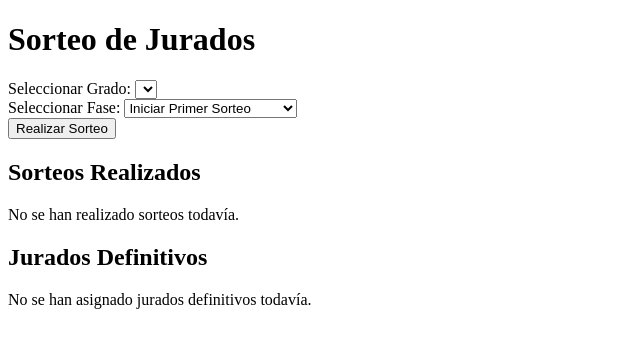
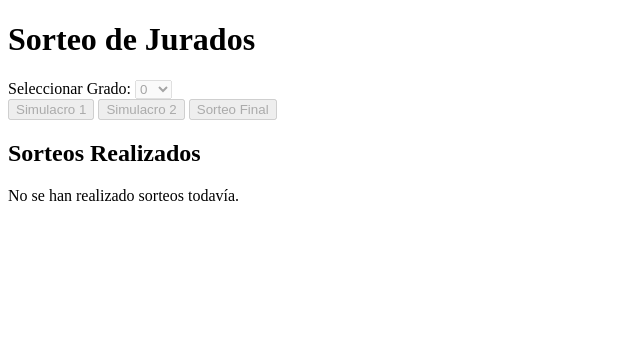
Before and after one commit to JoAnVaR/Votacion, a Flask app: page /sorteo_jurados in a window 1280 px wide. Shown: the top 348 px of the page, without its empty margins (0-640 px from the left). Run offline with Flask 3, Linux system fonts and the light colour scheme; lists and menus that the app fills with data are empty.

Commit message:
Actualizacion

```diff
--- a/app.py
+++ b/app.py
@@ -1,5 +1,5 @@
 #Importacion y configuracion inicial
-from flask import Flask, render_template, request, redirect, url_for, session
+from flask import Flask, render_template, request, redirect, url_for, session, flash
 from flask_sqlalchemy import SQLAlchemy
 from datetime import datetime
 
@@ -37,7 +37,7 @@
     id = db.Column(db.Integer, primary_key=True)
     grado = db.Column(db.String(20), nullable=False)
     seccion = db.Column(db.String(10), nullable=False)
-    mesa_numero = db.Column(db.String(20), nullable=False)  # Guardamos solo el número de mesa por ahora
+    mesa_numero = db.Column(db.String(20), nullable=False)
 
 class Jurado(db.Model):
     id = db.Column(db.Integer, primary_key=True)
@@ -78,14 +78,15 @@
     seccion = db.Column(db.String(10), nullable=False)
     propuesta = db.Column(db.Text, nullable=False)
 
+
 class Reemplazo(db.Model):
     id = db.Column(db.Integer, primary_key=True)
     jurado_original_id = db.Column(db.Integer, db.ForeignKey('jurado.id'), nullable=False)
+    jurado_original = db.relationship('Jurado', foreign_keys=[jurado_original_id])
     jurado_reemplazo_id = db.Column(db.Integer, db.ForeignKey('jurado.id'), nullable=False)
-    razon = db.Column(db.String(200), nullable=False)
+    jurado_reemplazo = db.relationship('Jurado', foreign_keys=[jurado_reemplazo_id])
+    razon = db.Column(db.String(255), nullable=False)
     fecha = db.Column(db.DateTime, nullable=False, default=datetime.utcnow)
-    jurado_original = db.relationship('Jurado', foreign_keys=[jurado_original_id], backref='reemplazos_origen')
-    jurado_reemplazo = db.relationship('Jurado', foreign_keys=[jurado_reemplazo_id], backref='reemplazos_destino')
 
 
 # Funciones para Poblar la Base de Datos y Asignar Mesas
@@ -124,40 +125,68 @@
     candidatos_ids = [c.id for c in candidatos]
     estudiantes = Estudiante.query.filter(Estudiante.grado == grado_especifico, Estudiante.id.notin_(candidatos_ids)).all()
     profesores = Profesor.query.all()
-    asignaciones_mesa = AsignacionMesa.query.all()  # Usamos AsignacionMesa
+    asignaciones_mesa = AsignacionMesa.query.all()
 
     sorteos = []
     remanentes = []
     seleccionados = set()
+    mesas_asignadas = set()  # Nuevo conjunto para rastrear mesas asignadas
+
+    # Crear un diccionario de estudiantes por seccion
+    estudiantes_por_seccion = {}
+    for estudiante in estudiantes:
+        if estudiante.seccion not in estudiantes_por_seccion:
+            estudiantes_por_seccion[estudiante.seccion] = []
+        estudiantes_por_seccion[estudiante.seccion].append(estudiante)
+
+    # Comprobar si hay suficientes secciones diferentes
+    secciones = list(estudiantes_por_seccion.keys())
+    if len(secciones) < 2:
+        raise ValueError("No hay suficientes secciones diferentes para realizar el sorteo.")
 
     for asignacion in asignaciones_mesa:
-        estudiantes_disponibles = [e for e in estudiantes if e.id not in seleccionados]
-        if len(estudiantes_disponibles) < 3:  # Asegurarse de que hay suficientes estudiantes disponibles
-            break
+        if asignacion.mesa_numero in mesas_asignadas:
+            continue  # Saltar mesas duplicadas
 
-        estudiantes_seleccionados = random.sample(estudiantes_disponibles, 2)
+        estudiantes_seleccionados = []
+        secciones_disponibles = list(estudiantes_por_seccion.keys())
+
+        # Seleccionar estudiantes de secciones diferentes
+        while len(estudiantes_seleccionados) < 2 and secciones_disponibles:
+            seccion = random.choice(secciones_disponibles)
+            if estudiantes_por_seccion[seccion]:
+                estudiante = random.choice(estudiantes_por_seccion[seccion])
+                estudiantes_por_seccion[seccion].remove(estudiante)
+                estudiantes_seleccionados.append(estudiante)
+            if not estudiantes_por_seccion[seccion]:
+                secciones_disponibles.remove(seccion)
+
         seleccionados.update(e.id for e in estudiantes_seleccionados)
 
-        remanente_disponible = [e for e in estudiantes_disponibles if e.id not in seleccionados]
+        # Seleccionar un estudiante remanente de cualquier sección disponible
+        remanente_disponible = [e for e in estudiantes if e.id not in seleccionados]
         remanente = random.choice(remanente_disponible)
         seleccionados.add(remanente.id)
 
         profesor_seleccionado = random.choice(profesores)
 
         sorteos.append({
+            "grado": grado_especifico,
+            "seccion": asignacion.seccion,
             "mesa_numero": asignacion.mesa_numero,
-            "estudiantes": [{"id": e.id, "nombre": e.nombre, "numero_documento": e.numero_documento} for e in estudiantes_seleccionados],
+            "estudiantes": [{"id": e.id, "nombre": e.nombre, "numero_documento": e.numero_documento, "seccion": e.seccion} for e in estudiantes_seleccionados],
             "profesor": {"id": profesor_seleccionado.id, "nombre": profesor_seleccionado.nombre, "numero_documento": profesor_seleccionado.numero_documento},
-            "remanente": {"id": remanente.id, "nombre": remanente.nombre, "numero_documento": remanente.numero_documento}
+            "remanente": {"id": remanente.id, "nombre": remanente.nombre, "numero_documento": remanente.numero_documento, "seccion": remanente.seccion}
         })
         remanentes.append({"id": remanente.id, "nombre": remanente.nombre, "numero_documento": remanente.numero_documento})
+        mesas_asignadas.add(asignacion.mesa_numero)  # Añadir mesa al conjunto de mesas asignadas
 
     for sorteo in sorteos:
         for estudiante in sorteo["estudiantes"]:
-            nuevo_jurado = Jurado(numero_documento=estudiante["numero_documento"], nombre=estudiante["nombre"], tipo_persona="Estudiante", id_mesa=0, sorteo=fase)  # id_mesa ajustado temporalmente
+            nuevo_jurado = Jurado(numero_documento=estudiante["numero_documento"], nombre=estudiante["nombre"], tipo_persona="Estudiante", id_mesa=sorteo["mesa_numero"], sorteo=fase)
             db.session.add(nuevo_jurado)
         profesor = sorteo["profesor"]
-        nuevo_jurado = Jurado(numero_documento=profesor["numero_documento"], nombre=profesor["nombre"], tipo_persona="Profesor", id_mesa=0, sorteo=fase)  # id_mesa ajustado temporalmente
+        nuevo_jurado = Jurado(numero_documento=profesor["numero_documento"], nombre=profesor["nombre"], tipo_persona="Profesor", id_mesa=sorteo["mesa_numero"], sorteo=fase)
         db.session.add(nuevo_jurado)
 
     for remanente in remanentes:
@@ -167,12 +196,11 @@
     db.session.commit()
     return sorteos, remanentes
 
-
 # Función para realizar reemplazo
 def reemplazar_jurado(jurado_id, remanente_id, razon):
     jurado = Jurado.query.get(jurado_id)
     remanente = Jurado.query.get(remanente_id)
-    if jurado and jurado.activo and remanente and remanente.activo:
+    if jurado and jurado.activo and remanente and not remanente.activo:  # Corrección: verificar que el remanente no esté activo
         # Marcar el jurado como inactivo
         jurado.activo = False
         db.session.add(jurado)
@@ -186,12 +214,14 @@
         reemplazo = Reemplazo(
             jurado_original_id=jurado.id,
             jurado_reemplazo_id=remanente.id,
-            razon=razon
+            razon=razon,
+            fecha=datetime.now()  # Asegurar que la fecha se registre correctamente
         )
         db.session.add(reemplazo)
         db.session.commit()
         return remanente
     return None
+
 
 # Rutas y Vistas
 
@@ -220,37 +250,32 @@
     jurados_definitivos = []  # Inicializamos jurados definitivos
 
     if request.method == 'POST' and not sorteos_realizados:
-        if 'grado' not in session or not session['grado']:
+        try:
             grado_especifico = request.form['grado']
             session['grado'] = grado_especifico
-        else:
-            grado_especifico = session['grado']
+        except KeyError:
+            grado_especifico = session.get('grado', '')
 
-        fase = request.form['fase']
+        fase = request.form.get('fase')
 
         if fase == 'Iniciar Primer Sorteo' and not fase_1_completado:
             sorteos, remanentes = realizar_sorteo(1, grado_especifico)
             session['fase'] = 1
-
         elif fase == 'Realizar Segundo Sorteo' and session.get('fase') == 1 and not fase_2_completado:
             sorteos, remanentes = realizar_sorteo(2, grado_especifico)
             session['fase'] = 2
-
         elif fase == 'Realizar Sorteo Definitivo' and session.get('fase') == 2 and not fase_3_completado:
             sorteos, remanentes = realizar_sorteo(3, grado_especifico)
             session.pop('fase', None)
 
-            return render_template('sorteo_jurados.html', grados=sorted(list(set(e.grado for e in Estudiante.query.all()))), sorteos=sorteos, remanentes=remanentes, fase=3, sorteos_realizados=True, fase_1_completado=fase_1_completado, fase_2_completado=fase_2_completado, fase_3_completado=fase_3_completado, jurados_definitivos=jurados_definitivos)
-
+        # Guardar sorteos en la sesión para mostrarlos después
         session['sorteos'] = sorteos
         session['remanentes'] = remanentes
 
-    else:
-        session.pop('sorteos', None)
-        session.pop('remanentes', None)
-        session.pop('fase', None)
-        session.pop('grado', None)
+        # Redireccionamos para actualizar la página y mostrar los resultados
+        return redirect(url_for('sorteo_jurados'))
 
+    # Cargar datos de la sesión si existen
     sorteos = session.get('sorteos', [])
     remanentes = session.get('remanentes', [])
     fase = session.get('fase', 0)
@@ -283,31 +308,31 @@
 # Ruta para Reemplazo de Jurados
 @app.route('/reemplazo_jurados', methods=['GET', 'POST'])
 def reemplazo_jurados():
-    # Obtener todos los jurados actuales del último sorteo excluyendo remanentes
-    jurados = Jurado.query.filter(Jurado.activo == True, Jurado.sorteo == 3, Jurado.id_mesa != 0).all()
-    # Obtener los remanentes del último sorteo
-    remanentes = Jurado.query.filter_by(activo=True, sorteo=3, id_mesa=0).all()
-    # Obtener los reemplazos realizados
+    if request.method == 'POST':
+        jurado_id = request.form['jurado_id']
+        remanente_id = request.form['remanente_id']
+        razon = request.form['razon']
+
+        # Llamar a la función de reemplazo
+        resultado_reemplazo = reemplazar_jurado(jurado_id, remanente_id, razon)
+
+        if resultado_reemplazo:
+            flash("Reemplazo realizado con éxito.", "success")
+        else:
+            flash("Error al realizar el reemplazo. Verifica los datos e intenta de nuevo.", "error")
+
+        return redirect(url_for('reemplazo_jurados'))
+
+    # Obtener los jurados activos del sorteo final (fase 3) excluyendo remanentes
+    jurados = Jurado.query.filter(Jurado.activo == True, Jurado.sorteo == 3, Jurado.tipo_persona != 'Remanente').all()
+
+    # Obtener los remanentes del sorteo final (fase 3)
+    remanentes = Jurado.query.filter(Jurado.activo == False, Jurado.sorteo == 3, Jurado.tipo_persona == 'Remanente').all()
+
     reemplazos = Reemplazo.query.all()
 
-    # Si es una solicitud POST, manejar el reemplazo de un jurado
-    if request.method == 'POST':
-        jurado_id = request.form.get('jurado_id')
-        remanente_id = request.form.get('remanente_id')
-        razon = request.form.get('razon')
+    return render_template('reemplazo_jurados.html', jurados=jurados, remanentes=remanentes, reemplazos=reemplazos)
 
-        nuevo_jurado = reemplazar_jurado(jurado_id, remanente_id, razon)
-        if nuevo_jurado:
-            mensaje = f"Jurado {nuevo_jurado.nombre} ha sido seleccionado como reemplazo por la razón: {razon}."
-        else:
-            mensaje = "No se pudo reemplazar el jurado."
-
-        jurados = Jurado.query.filter(Jurado.activo == True, Jurado.sorteo == 3, Jurado.id_mesa != 0).all()
-        remanentes = Jurado.query.filter_by(activo=True, sorteo=3, id_mesa=0).all()
-        reemplazos = Reemplazo.query.all()
-        return render_template('reemplazo_jurados.html', jurados=jurados, remanentes=remanentes, reemplazos=reemplazos, mensaje=mensaje)
-
-    return render_template('reemplazo_jurados.html', jurados=jurados, remanentes=remanentes, reemplazos=reemplazos)
 
 # Ruta para Registro de Testigos
 @app.route('/asignar_testigos', methods=['GET', 'POST'])
@@ -351,6 +376,7 @@
 
         # Asignar la mesa al grado y seccion
         asignacion_mesa = AsignacionMesa(grado=grado, seccion=seccion, mesa_numero=mesa_numero)
+        print(f"Debug: Grado={grado}, Seccion={seccion}, Mesa Numero={mesa_numero}")  # Depuración
         db.session.add(asignacion_mesa)
         db.session.commit()
 
@@ -364,6 +390,7 @@
     grados_secciones = [gs for gs in grados_secciones if gs not in grados_asignados]
 
     return render_template('asignar_mesas.html', grados_secciones=grados_secciones, asignaciones=asignaciones)
+
 
 
 # Ruta para Registro de Candidatos
@@ -394,6 +421,6 @@
 
 if __name__ == '__main__':
     with app.app_context():
-        db.drop_all()  # Eliminar todas las tablas existentes
+        #db.drop_all()  # Eliminar todas las tablas existentes
         db.create_all()  # Crear todas las tablas con la estructura actualizada
     app.run(debug=True)
--- a/templates/sorteo_jurados.html
+++ b/templates/sorteo_jurados.html
@@ -12,23 +12,19 @@
     <!-- Formulario para seleccionar grado y fase del sorteo -->
     <form method="post" action="{{ url_for('sorteo_jurados') }}">
         <label for="grado">Seleccionar Grado:</label>
-        <select id="grado" name="grado" required>
+        <select id="grado" name="grado" required {% if fase_1_completado %}disabled{% endif %}>
             {% for grado in grados %}
             <option value="{{ grado }}" {% if grado==grado_especifico %}selected{% endif %}>{{ grado }}</option>
             {% endfor %}
         </select><br>
 
-        <label for="fase">Seleccionar Fase:</label>
-        <select id="fase" name="fase" required>
-            <option value="Iniciar Primer Sorteo" {% if fase==1 %}selected{% endif %} {% if fase_1_completado
-                %}disabled{% endif %}>Iniciar Primer Sorteo</option>
-            <option value="Realizar Segundo Sorteo" {% if fase==2 %}selected{% endif %} {% if fase_2_completado
-                %}disabled{% endif %}>Realizar Segundo Sorteo</option>
-            <option value="Realizar Sorteo Definitivo" {% if fase==3 %}selected{% endif %} {% if fase_3_completado
-                %}disabled{% endif %}>Realizar Sorteo Definitivo</option>
-        </select><br>
-
-        <button type="submit">Realizar Sorteo</button>
+        <!-- Botones para las fases del sorteo -->
+        <button type="submit" name="fase" value="Iniciar Primer Sorteo" {% if fase_1_completado %}disabled{% endif
+            %}>Simulacro 1</button>
+        <button type="submit" name="fase" value="Realizar Segundo Sorteo" {% if not fase_1_completado or
+            fase_2_completado %}disabled{% endif %}>Simulacro 2</button>
+        <button type="submit" name="fase" value="Realizar Sorteo Definitivo" {% if not fase_2_completado or
+            fase_3_completado %}disabled{% endif %}>Sorteo Final</button>
     </form>
 
     <!-- Mostrar Sorteos -->
@@ -50,12 +46,14 @@
                 <td>
                     <ul>
                         {% for estudiante in sorteo.estudiantes %}
-                        <li>{{ estudiante.nombre }} ({{ estudiante.numero_documento }})</li>
+                        <li>{{ estudiante.nombre }} ({{ estudiante.numero_documento }} {{sorteo.grado}}-{{
+                            sorteo.seccion }})</li>
                         {% endfor %}
                     </ul>
                 </td>
                 <td>{{ sorteo.profesor.nombre }} ({{ sorteo.profesor.numero_documento }})</td>
-                <td>{{ sorteo.remanente.nombre }} ({{ sorteo.remanente.numero_documento }})</td>
+                <td>{{ sorteo.remanente.nombre }} ({{ sorteo.remanente.numero_documento }} {{sorteo.grado}}-{{
+                    sorteo.seccion }})</td>
             </tr>
             {% endfor %}
         </tbody>
@@ -63,31 +61,6 @@
     {% else %}
     <p>No se han realizado sorteos todavía.</p>
     {% endif %}
-
-    <!-- Mostrar Jurados Definitivos -->
-    <h2>Jurados Definitivos</h2>
-    {% if jurados_definitivos %}
-    <table>
-        <thead>
-            <tr>
-                <th>Nombre</th>
-                <th>Número de Documento</th>
-                <th>Mesa Número</th>
-            </tr>
-        </thead>
-        <tbody>
-            {% for jurado in jurados_definitivos %}
-            <tr>
-                <td>{{ jurado.nombre }}</td>
-                <td>{{ jurado.numero_documento }}</td>
-                <td>{{ jurado.id_mesa }}</td>
-            </tr>
-            {% endfor %}
-        </tbody>
-    </table>
-    {% else %}
-    <p>No se han asignado jurados definitivos todavía.</p>
-    {% endif %}
 </body>
 
 </html>
```
Also changed, not shown: templates/reemplazo_jurados.html (+10 -5 lines), instance/votacion.db.
